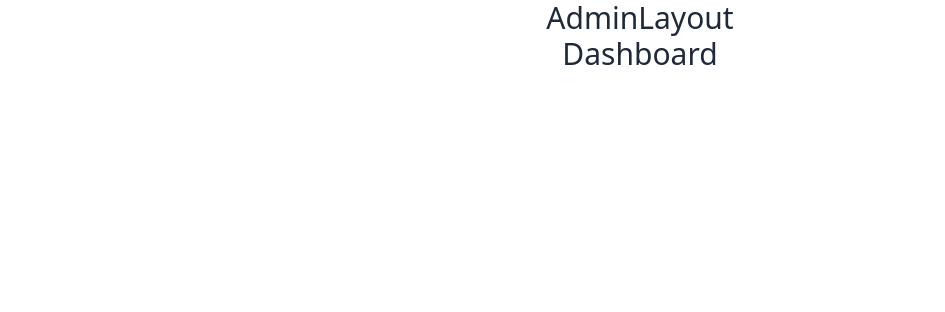
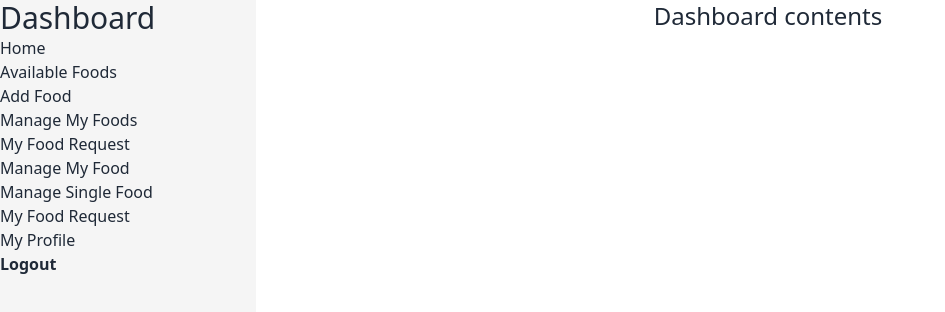
Before and after one commit to sifurr/sharing-surplus-food-client, a React (Vite) app: page /user in a window 1280 px wide. Shown: the top 312 px of the page, without its empty margins (0-945 px from the left). Built offline with nearby package versions, Linux system fonts and the light colour scheme.

Commit message:
Add basic navigation for general and user dashboard

```diff
--- /dev/null
+++ b/src/components/AdminNavbar.jsx
@@ -0,0 +1,24 @@
+import { Link, NavLink } from "react-router-dom";
+
+
+const AdminNavbar = () => {
+    return (
+        <div>
+            <Link to={''} className='text-3xl text-center'> Dashboard</Link>
+            <ul>
+                <li><NavLink to={'/'}>Home</NavLink> </li>
+                <li><NavLink to={'/available-foods'}  >Available Foods</NavLink> </li>
+                <li><NavLink to={''} >Add Food</NavLink> </li>
+                <li><NavLink to={''} >Manage My Foods </NavLink> </li>
+                <li><NavLink to={''} >My Food Request </NavLink> </li>
+                <li><NavLink to={''} >Manage My Food </NavLink> </li>
+                <li><NavLink to={''} >Manage Single Food </NavLink> </li>
+                <li><NavLink to={''} >My Food Request </NavLink> </li>
+                <li><NavLink to={'profile'} >My Profile</NavLink> </li>
+                <li><Link to={'/'} className="font-bold">Logout</Link> </li>
+            </ul>
+        </div>
+    );
+};
+
+export default AdminNavbar;
--- a/src/components/Navbar.jsx
+++ b/src/components/MainNavbar.jsx
@@ -1,6 +1,15 @@
+import { Link, NavLink } from "react-router-dom";
 
 
-const Navbar = () => {
+const MainNavbar = () => {
+
+  const navlinks =
+    <>
+      <li><NavLink to={'/'} >Home</NavLink></li>
+      <li><NavLink to={'/available-foods'}>Available Foods</NavLink></li>
+      <li><NavLink to={'/about'} >About</NavLink></li>
+      <li><NavLink to={'/contact'} >Contact</NavLink></li>
+    </>
 
   return (
     <div>
@@ -11,40 +20,24 @@ const Navbar = () => {
               <svg xmlns="http://www.w3.org/2000/svg" className="h-5 w-5" fill="none" viewBox="0 0 24 24" stroke="currentColor"><path strokeLinecap="round" strokeLinejoin="round" strokeWidth="2" d="M4 6h16M4 12h8m-8 6h16" /></svg>
             </label>
             <ul tabIndex={0} className="menu menu-sm dropdown-content mt-3 z-[1] p-2 shadow bg-base-100 rounded-box w-52">
-              <li><a>Item 1</a></li>
-              <li>
-                <a>Parent</a>
-                <ul className="p-2">
-                  <li><a>Submenu 1</a></li>
-                  <li><a>Submenu 2</a></li>
-                </ul>
-              </li>
-              <li><a>Item 3</a></li>
+              {navlinks}
             </ul>
           </div>
-          <a className="btn btn-ghost normal-case text-xl">daisyUI</a>
+          <a className="btn btn-ghost normal-case text-xl">Food Sharing</a>
         </div>
         <div className="navbar-center hidden lg:flex">
           <ul className="menu menu-horizontal px-1">
-            <li><a>Item 1</a></li>
-            <li tabIndex={0}>
-              <details>
-                <summary>Parent</summary>
-                <ul className="p-2">
-                  <li><a>Submenu 1</a></li>
-                  <li><a>Submenu 2</a></li>
-                </ul>
-              </details>
-            </li>
-            <li><a>Item 3</a></li>
+            {navlinks}
           </ul>
         </div>
         <div className="navbar-end">
-          <a className="btn">Button</a>
+          <Link to={'/login'} className="mr-5 btn-neutral btn btn-sm">Login</Link>
+          <Link to={'/'} className="mr-5 btn-neutral btn btn-sm">Logout</Link>
+          <Link to={'/register'} className="mr-5 btn-neutral btn btn-sm">Signup</Link>
         </div>
       </div>
     </div>
   );
 };
 
-export default Navbar;
+export default MainNavbar;
--- a/src/components/layout/AdminLayout.jsx
+++ b/src/components/layout/AdminLayout.jsx
@@ -1,12 +1,21 @@
+/* eslint-disable react/prop-types */
 import { Outlet } from "react-router-dom";
+import AdminNavbar from "../AdminNavbar";
 
 
 
 const AdminLayout = () => {
     return (
         <div>
-           <h2 className='text-3xl text-center'>AdminLayout</h2>
-           <Outlet></Outlet>
+            <div className="flex h-screen">
+                <div className="flex-[1] bg-neutral-100" >
+                    <AdminNavbar></AdminNavbar>
+                </div>
+                <div className="flex-[4]">
+                    <Outlet></Outlet>
+                </div>
+            </div>
+
         </div>
     );
 };
--- a/src/components/layout/MainLayout.jsx
+++ b/src/components/layout/MainLayout.jsx
@@ -1,13 +1,13 @@
 /* eslint-disable react/prop-types */
-import Navbar from "../Navbar";
+import MainNavbar from "../MainNavbar";
 
 
 
-const MainLayout = ({children}) => {
+const MainLayout = ({ children }) => {
     return (
         <div>
-          <Navbar></Navbar>
-          {children}
+            <MainNavbar></MainNavbar>
+            {children}
         </div>
     );
 };
--- /dev/null
+++ b/src/pages/AvailableFoods.jsx
@@ -0,0 +1,11 @@
+
+
+const AvailableFoods = () => {
+    return (
+        <div>
+           <h2 className='text-3xl text-center'>AvailableFoods</h2>
+        </div>
+    );
+};
+
+export default AvailableFoods;
--- a/src/pages/Dashboard.jsx
+++ b/src/pages/Dashboard.jsx
@@ -3,7 +3,7 @@
 const Dashboard = () => {
     return (
         <div>
-           <h2 className='text-3xl text-center'>Dashboard</h2>
+            <h2 className="text-2xl text-center">Dashboard contents</h2>
         </div>
     );
 };
--- a/src/routes/index.jsx
+++ b/src/routes/index.jsx
@@ -8,6 +8,7 @@ import Home from "../pages/Home";
 import AdminLayout from "../components/layout/AdminLayout";
 import Dashboard from "../pages/Dashboard";
 import Profile from "../pages/Profile";
+import AvailableFoods from "../pages/AvailableFoods";
 
 
 const routes = createBrowserRouter([
@@ -35,6 +36,10 @@ const routes = createBrowserRouter([
             {
                 path: 'register',
                 element: <Register></Register>
+            },
+            {
+                path: 'available-foods',
+                element: <AvailableFoods></AvailableFoods>
             }
         ]
     },
```
Also changed, not shown: src/App.jsx (line endings or trailing spaces).
